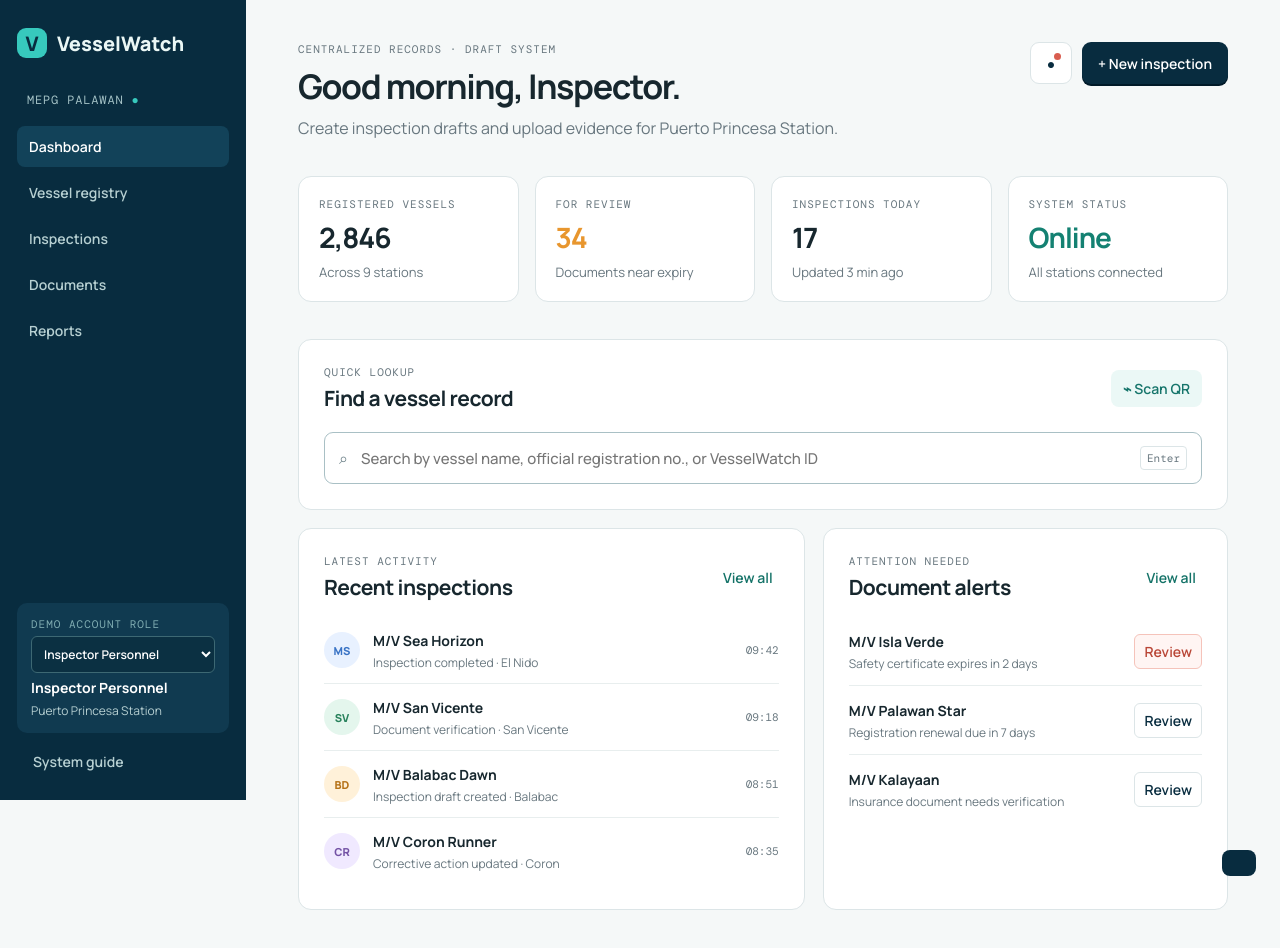
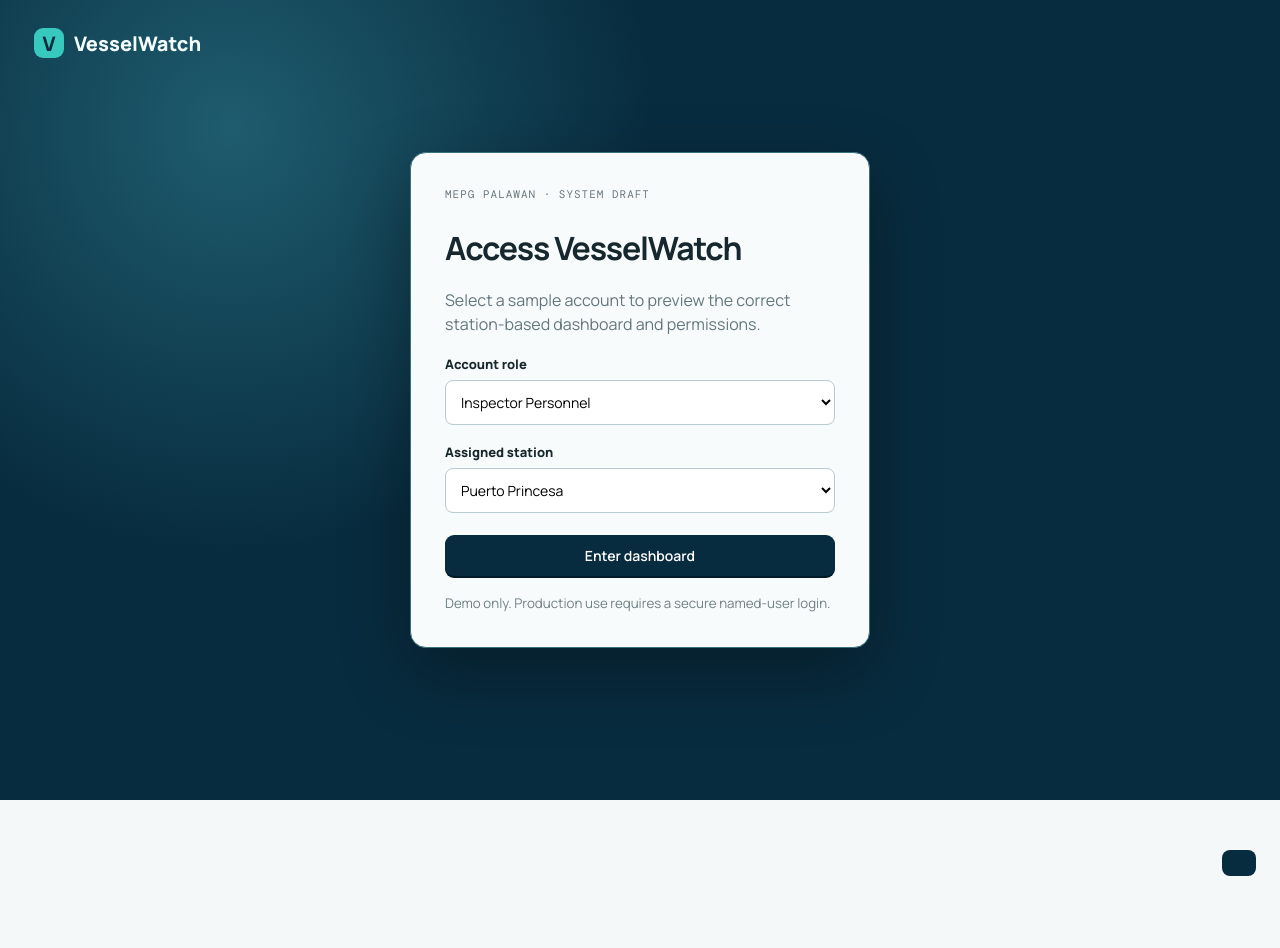
Before and after one commit to Ruzz-1010/MPGE-PCG-SYSTEM, a plain HTML site: page dist/index.html in a window 1280 px wide. After the commit the page ends 800 px from the top, so only its background shows below. Drawn offline with nearby package versions, Linux system fonts and the light colour scheme.

Commit message:
Add role and station entry screen

```diff
--- a/dist/app.js
+++ b/dist/app.js
@@ -15,16 +15,20 @@ const search = document.querySelector('#vesselSearch');
 const results = document.querySelector('#searchResults');
 const toast = document.querySelector('#toast');
 const roleSelector = document.querySelector('#roleSelector');
+const gateRole = document.querySelector('#gateRole');
+const gateStation = document.querySelector('#gateStation');
 let activeRole = roleSelector.value;
+let activeStation = gateStation.value;
 
 function message(text) { toast.textContent = text; toast.classList.add('show'); setTimeout(() => toast.classList.remove('show'), 2800); }
 
 function applyRole() {
   const role = roleData[activeRole];
+  const isRegional = activeRole === 'regional';
   document.querySelector('#signedInAs').textContent = role.title;
-  document.querySelector('#stationScope').textContent = role.scope;
+  document.querySelector('#stationScope').textContent = isRegional ? role.scope : `${activeStation} Station`;
   document.querySelector('#dashboard').textContent = role.greeting;
-  document.querySelector('#roleSummary').textContent = role.summary;
+  document.querySelector('#roleSummary').textContent = isRegional ? role.summary : role.summary.replaceAll('Puerto Princesa', activeStation);
   document.querySelector('#newInspection').classList.toggle('role-hidden', !role.inspection);
   document.querySelector('#reports').classList.toggle('role-hidden', !role.reports);
   document.querySelector('#accessPanel').classList.toggle('role-hidden', !role.access);
@@ -39,7 +43,7 @@ function renderResults(value) {
   const term = value.trim().toLowerCase();
   if (!term) { results.classList.remove('show'); results.innerHTML = ''; return; }
   const role = roleData[activeRole];
-  const matches = vessels.filter(v => (!role.station || v.station === role.station) && Object.values(v).some(x => x.toLowerCase().includes(term)));
+  const matches = vessels.filter(v => (!role.station || v.station === activeStation) && Object.values(v).some(x => x.toLowerCase().includes(term)));
   results.classList.add('show');
   results.innerHTML = matches.length
     ? matches.map(v => `<div class="result"><div><strong>${v.name}</strong><p>${v.id} · ${v.reg} · ${v.station} · ${v.status}</p></div><button data-vessel="${v.name}">Open record</button></div>`).join('')
@@ -48,6 +52,16 @@ function renderResults(value) {
 
 search.addEventListener('input', e => renderResults(e.target.value));
 roleSelector.addEventListener('change', e => { activeRole = e.target.value; applyRole(); message(`Demo role changed to ${roleData[activeRole].title}.`); });
+gateRole.addEventListener('change', () => { gateStation.disabled = gateRole.value === 'regional'; });
+document.querySelector('#enterDashboard').addEventListener('click', () => {
+  activeRole = gateRole.value;
+  activeStation = gateStation.value;
+  roleSelector.value = activeRole;
+  applyRole();
+  document.querySelector('#loginGate').classList.add('role-hidden');
+  document.querySelector('#appShell').classList.remove('role-hidden');
+  message(`Signed in as ${roleData[activeRole].title}.`);
+});
 results.addEventListener('click', e => { if (e.target.dataset.vessel) message(`${e.target.dataset.vessel} record opened in the full system.`); });
 document.querySelector('#newInspection').addEventListener('click', () => document.querySelector('#inspectionModal').showModal());
 document.querySelector('#scanButton').addEventListener('click', () => message('QR scanning will be available in the inspector mobile app.'));
--- a/dist/index.html
+++ b/dist/index.html
@@ -12,6 +12,19 @@
     <link rel="stylesheet" href="roles.css" />
   </head>
   <body>
+    <section class="login-gate" id="loginGate">
+      <div class="login-brand"><span class="brand-mark">V</span><span>VesselWatch</span></div>
+      <div class="login-card">
+        <p class="eyebrow">MEPG PALAWAN · SYSTEM DRAFT</p>
+        <h1>Access VesselWatch</h1>
+        <p>Select a sample account to preview the correct station-based dashboard and permissions.</p>
+        <label>Account role<select id="gateRole"><option value="regional">Regional Admin</option><option value="station">Station Admin</option><option value="inspector" selected>Inspector Personnel</option><option value="records">Records Officer</option></select></label>
+        <label>Assigned station<select id="gateStation"><option>Puerto Princesa</option><option>El Nido</option><option>Taytay</option><option>Coron</option><option>San Vicente</option><option>Roxas</option><option>Brooke's Point</option><option>Quezon</option><option>Balabac</option></select></label>
+        <button class="primary-btn access-btn" id="enterDashboard">Enter dashboard</button>
+        <small>Demo only. Production use requires a secure named-user login.</small>
+      </div>
+    </section>
+    <div id="appShell" class="app-shell role-hidden">
     <aside class="sidebar">
       <div class="brand"><span class="brand-mark">V</span><span>VesselWatch</span></div>
       <div class="workspace">MEPG PALAWAN <span>●</span></div>
@@ -91,6 +104,7 @@
         </div>
       </section>
     </main>
+    </div>
 
     <dialog id="inspectionModal"><form method="dialog"><button class="close" value="cancel">×</button><p class="eyebrow">NEW INSPECTION DRAFT</p><h2>Record an inspection</h2><label>Vessel <input placeholder="Search vessel name or registration" /></label><label>Inspection station <select><option>Puerto Princesa</option><option>El Nido</option><option>Coron</option></select></label><label>Initial finding <textarea placeholder="Add a concise observation"></textarea></label><div class="modal-actions"><button value="cancel" class="cancel-btn">Cancel</button><button value="default" class="primary-btn">Save draft</button></div></form></dialog>
     <div class="toast" id="toast" role="status"></div>
--- a/dist/roles.css
+++ b/dist/roles.css
@@ -12,5 +12,15 @@
 .station-card select:focus { outline: 2px solid #37c9bd; outline-offset: 2px; }
 .role-hidden { display: none !important; }
 .role-locked { opacity: .48; pointer-events: none; }
+.login-gate { min-height: 100vh; display: grid; place-items: center; padding: 28px; background: radial-gradient(circle at 18% 16%, #1e5c6e 0, transparent 34%), #082c3f; color: #f4ffff; }
+.login-brand { position: fixed; top: 28px; left: 34px; display: flex; gap: 10px; align-items: center; font-size: 20px; font-weight: 800; }
+.login-card { width: min(460px, 100%); padding: 34px; border: 1px solid #39717f; border-radius: 16px; background: #f8fbfb; color: #17272e; box-shadow: 0 25px 70px #00000055; display: grid; gap: 18px; }
+.login-card h1 { font-size: 32px; letter-spacing: -1.2px; }
+.login-card > p:not(.eyebrow) { color: #62767d; line-height: 1.55; }
+.login-card label { display: grid; gap: 7px; font-size: 13px; font-weight: 800; }
+.login-card select { padding: 11px; border: 1px solid #b9cccf; border-radius: 8px; background: white; font: 14px Manrope, sans-serif; }
+.access-btn { width: 100%; margin-top: 4px; }
+.login-card small { color: #6f8187; line-height: 1.45; }
+.app-shell { min-height: 100vh; }
 @media (max-width: 900px) { .role-grid { grid-template-columns: repeat(2, 1fr); } }
 @media (max-width: 600px) { .role-grid { grid-template-columns: 1fr; } }
```
